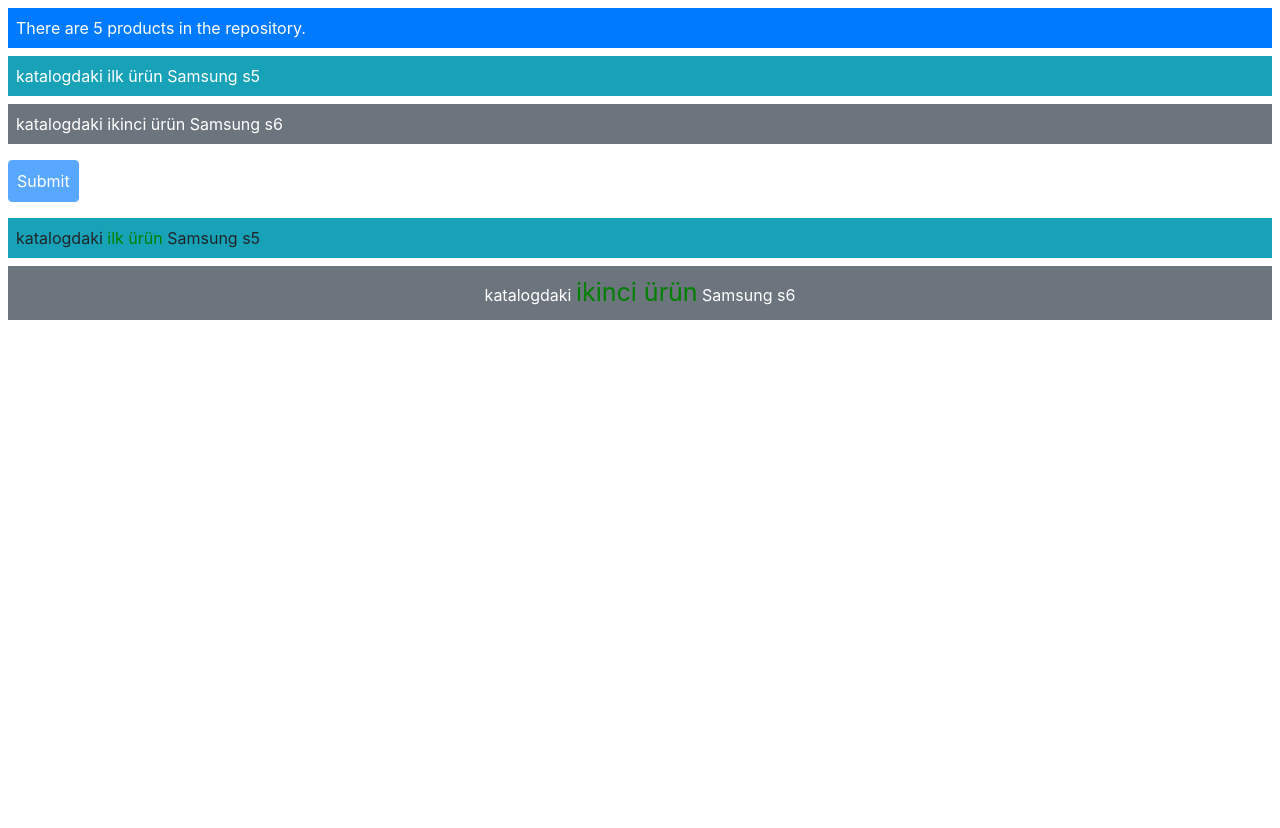
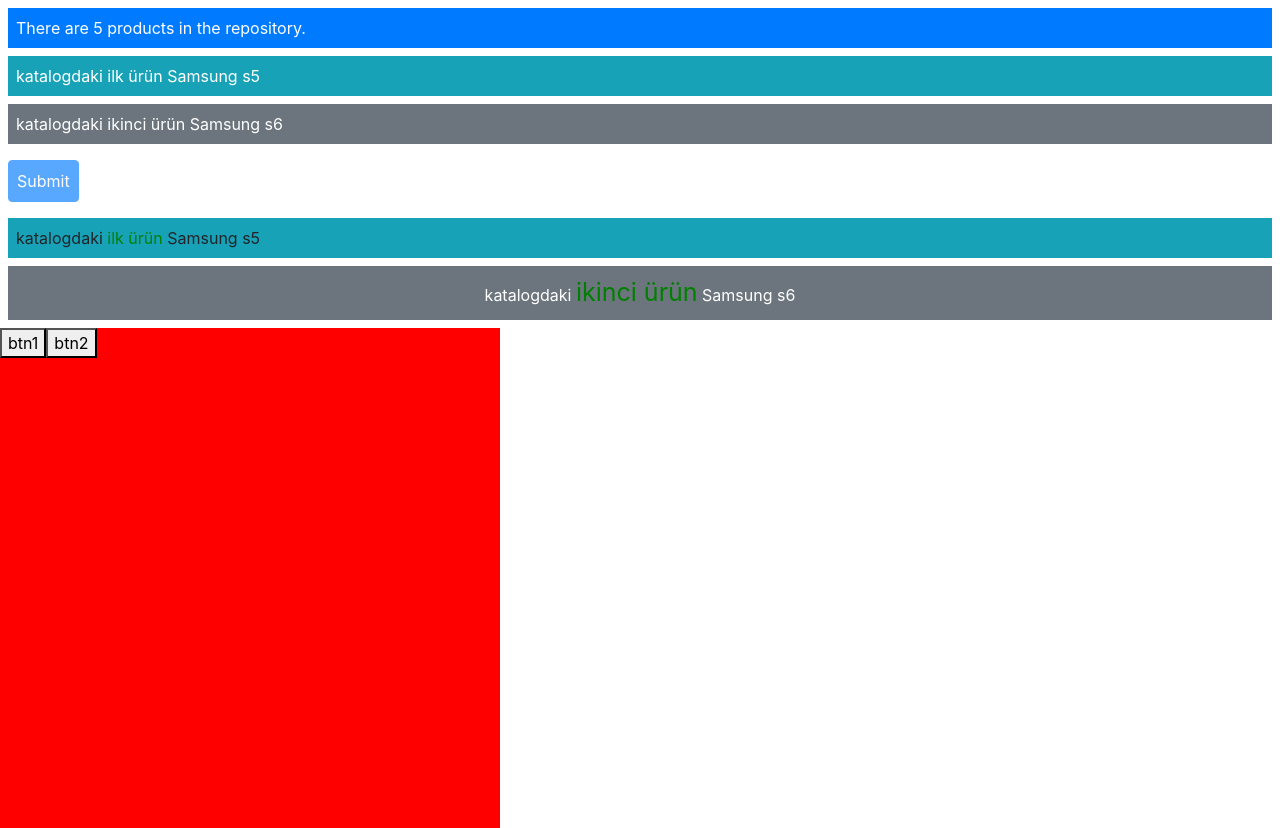
Before and after one commit to togunchan/example, an Angular app: page / in a window 1280 px wide. Before the commit the page ends 800 px from the top, so only its background shows below. Built offline with nearby package versions, Linux system fonts and the light colour scheme.

Commit message:
7-Event Binding

```diff
--- a/src/app/product.component.html
+++ b/src/app/product.component.html
@@ -19,3 +19,8 @@
 <div class="m-2 p-2" [ngClass]="getClassMap(2)">
     katalogdaki <span [ngStyle]="getStyles(2)">ikinci ürün</span> {{model.getProductById(2).name}}
 </div>
+
+<div (click)="onDivClicked()" style="width: 500px; height: 500px; background-color:red;">
+    <button name="btn1" (click)="onSubmit($event)">btn1</button>
+    <button name="btn2" (click)="onSubmit($event)">btn2</button>
+</div>
--- a/src/app/product.component.ts
+++ b/src/app/product.component.ts
@@ -39,5 +39,14 @@
         }
     }
 
+    onSubmit($event){
+        $event.stopPropagation();
+        console.log("button was clicked")
+        console.log($event);
+    }
+
+    onDivClicked(){
+        console.log("div was clicked")
+    }
 
 }
```
